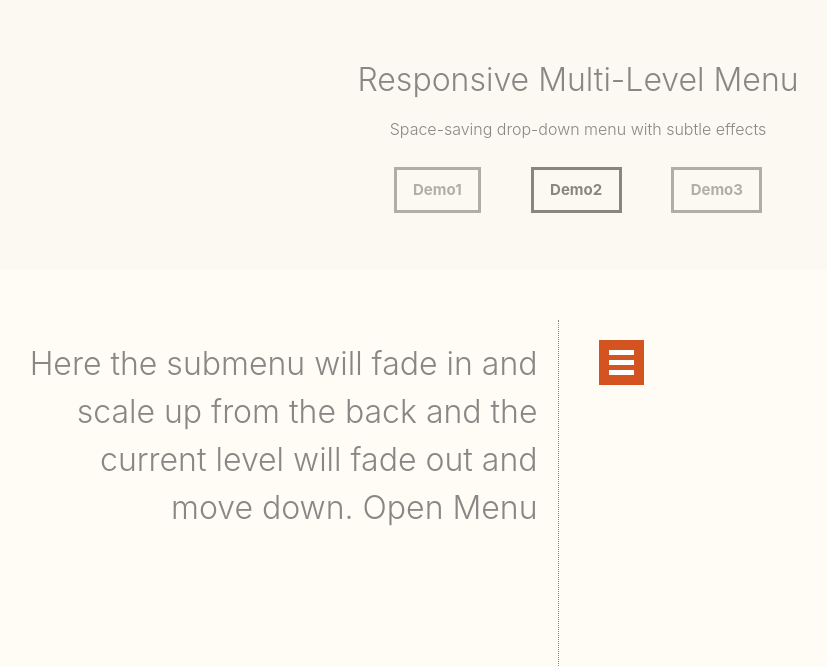
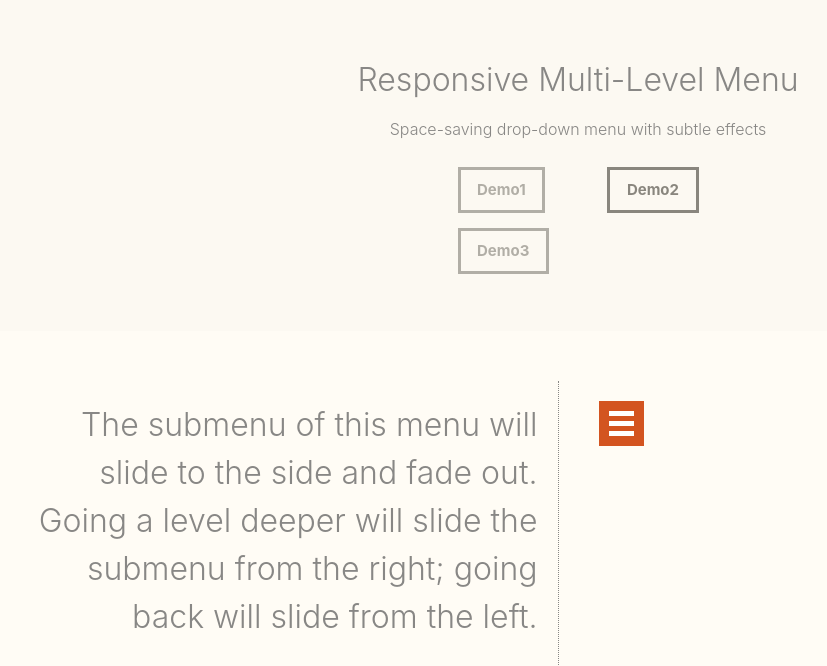
Before and after one commit to ashwinKumar0505/menu-bar, a React (Create React App) app: page /#/Demo2 in a window 1280 px wide. Shown: the top 666 px of the page, without its empty margins (62-889 px from the left). Built offline with nearby package versions, Linux system fonts and the light colour scheme.

Commit message:
fixed a issue

```diff
--- a/src/App.css
+++ b/src/App.css
@@ -27,7 +27,7 @@
 
 .DemoButtons {
   display: flex;
-  width: 30%;
+  width: 20%;
   justify-content: space-between;
   margin-top: 10px;
   flex-wrap: wrap;
--- a/src/App.js
+++ b/src/App.js
@@ -4,8 +4,6 @@ import "./App.css";
 import Demo1 from "./Components/Demo1/Demo1";
 import Demo2 from "./Components/Demo2/Demo2";
 import Demo3 from "./Components/Demo3/Demo3";
-import Demo4 from "./Components/Demo4/Demo4";
-import Demo5 from "./Components/Demo5/Demo5";
 
 class App extends React.Component {
   state = {
--- a/src/Components/Demo2/Demo2.js
+++ b/src/Components/Demo2/Demo2.js
@@ -7,10 +7,11 @@ const Demo2 = props => {
   return (
     <div className={classes.Demo2}>
       <div className={classes.Description}>
-      <p>
-        Here the submenu will fade in and scale up from the back and the current
-        level will fade out and move down. Open Menu
-      </p>
+        <p>
+          The submenu of this menu will slide to the side and fade out. Going a
+          level deeper will slide the submenu from the right; going back will
+          slide from the left.
+        </p>
       </div>
       <div className={classes.menu}>
         <BurgerMenu
--- a/src/Components/Demo3/Demo3.js
+++ b/src/Components/Demo3/Demo3.js
@@ -5,12 +5,12 @@ import classes from "./Demo3.module.css";
 
 const Demo3 = props => {
   return (
-      <div className={classes.Demo3}>
+    <div className={classes.Demo3}>
       <div className={classes.Description}>
-      <p>
-        Here the submenu will fade in and scale up from the back and the current
-        level will fade out and move down. Open Menu
-      </p>
+        <p>
+          Here the submenu will fade in and scale up from the back and the
+          current level will fade out and move down.
+        </p>
       </div>
       <div className={classes.menu}>
         <BurgerMenu
```
